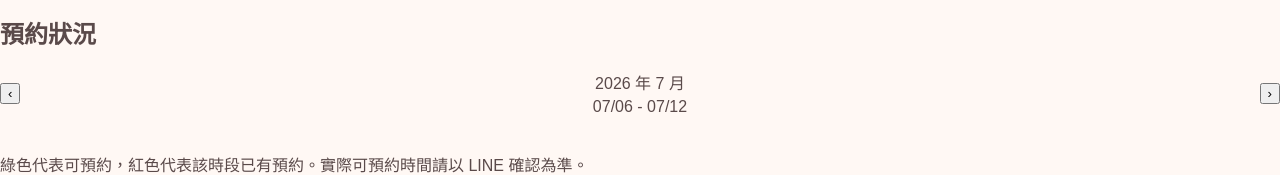
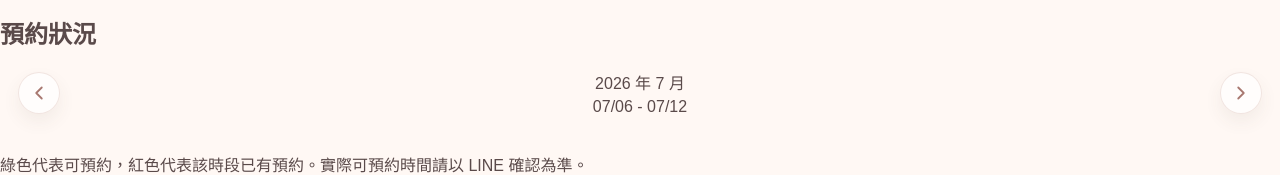
Before and after one commit to tiger12521-pixel/vikonailstudio, a website: page index.html in a window 1280 px wide. Shown: the part 4837-5012 px from the top of the page. Drawn offline with Linux system fonts and the light colour scheme; no server answers; a web font is replaced by a local one.

Commit message:
v0.5 booking update

```diff
--- a/css/style.css
+++ b/css/style.css
@@ -1142,6 +1142,8 @@ body {
   align-items: center;
   justify-content: space-between;
   gap: 16px;
+
+  padding: 0 18px;
   margin-bottom: 20px;
 }
 
@@ -1158,6 +1160,60 @@ body {
 .booking-range {
   margin: 4px 0 0;
   white-space: nowrap;
+}
+
+.week-btn svg {
+  display: block;
+  width: 22px;
+  height: 22px;
+
+  fill: none;
+  stroke: currentColor;
+  stroke-width: 2;
+  stroke-linecap: round;
+  stroke-linejoin: round;
+}
+.week-btn {
+  flex: 0 0 auto;
+
+  width: 42px;
+  height: 42px;
+
+  display: inline-flex;
+  align-items: center;
+  justify-content: center;
+
+  padding: 0;
+  border: 1px solid rgba(183, 131, 118, 0.2);
+  border-radius: 50%;
+
+  color: #a87870;
+  background: rgba(255, 255, 255, 0.72);
+
+  font-size: 26px;
+  line-height: 1;
+  font-family: inherit;
+  cursor: pointer;
+
+  box-shadow: 0 8px 18px rgba(91, 65, 57, 0.07);
+
+  transition:
+    transform 0.2s ease,
+    color 0.2s ease,
+    background-color 0.2s ease,
+    box-shadow 0.2s ease;
+}
+
+.week-btn:hover {
+  color: #fff;
+  background: #b8877d;
+  transform: translateY(-2px);
+
+  box-shadow: 0 10px 22px rgba(91, 65, 57, 0.16);
+}
+
+.week-btn:active {
+  transform: translateY(0) scale(0.96);
 }
 
 .slot {
--- a/index.html
+++ b/index.html
@@ -354,12 +354,30 @@
 
       <div class="booking-card">
         <div class="booking-header">
-          <button class="week-btn" id="prevWeekBtn">‹</button>
+          <button
+            class="week-btn"
+            id="prevWeekBtn"
+            type="button"
+            aria-label="上一週"
+          >
+            <svg viewBox="0 0 24 24" aria-hidden="true">
+              <path d="M15 18L9 12L15 6"></path>
+            </svg>
+          </button>
           <div>
             <p class="booking-month" id="bookingMonth">2026 年 7 月</p>
             <p class="booking-range" id="bookingRange">07/06 - 07/12</p>
           </div>
-          <button class="week-btn" id="nextWeekBtn">›</button>
+          <button
+            class="week-btn"
+            id="nextWeekBtn"
+            type="button"
+            aria-label="下一週"
+          >
+            <svg viewBox="0 0 24 24" aria-hidden="true">
+              <path d="M9 6L15 12L9 18"></path>
+            </svg>
+          </button>
         </div>
 
         <div class="booking-list" id="bookingList">
@@ -369,8 +387,8 @@
         <p class="booking-note">
           綠色代表可預約，紅色代表該時段已有預約。實際可預約時間請以 LINE 確認為準。
         </p>
-      </div>
-    </section>
+        </div>
+      </section>
   </main>
 
   <script src="js/main.js?v=20260709-2"></script>
```
